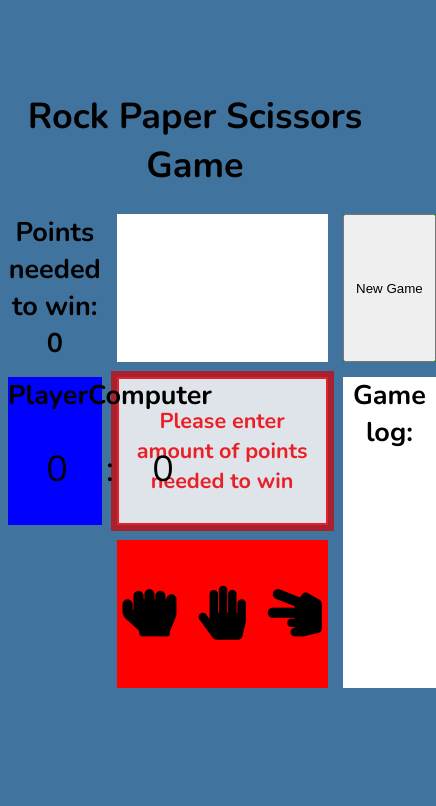
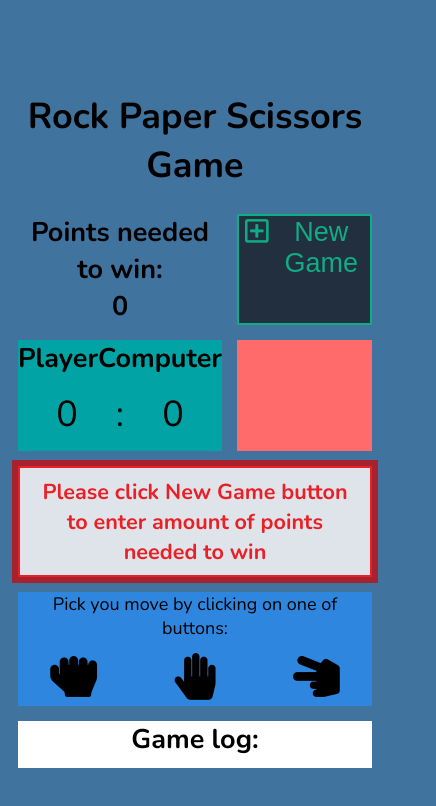
Before and after one commit to Kirdan92/rps-game, a website: page index.html in a window 390 px wide. Shown: the whole page, 436 px wide, since content can reach past the window. Drawn offline with nearby package versions, Linux system fonts and the light colour scheme.

Commit message:
Project Finished

```diff
--- a/index.html
+++ b/index.html
@@ -20,7 +20,7 @@
 			</div>
 		</div>
 		<div id="move-output-container" class="warning">
-			<div id="move-output">Please enter amount of points needed to win
+			<div id="move-output">Please click New Game button to enter amount of points needed to win
 			</div>
 			<div id="result-container"></div>
 		</div>
@@ -40,17 +40,19 @@
 			</div>
 		</div>
 		<div id="new-game-container">
-			<button id="new-game-btn">New Game</button>
+			<button id="new-game-btn"><i class="far fa-plus-square"></i>New Game</button>
 		</div>
 		<div id="log-container">
 			<h2>Game log:</h2>
 			<div class="text-container"></div>
 		</div>
 		<div id="player-move-container">
-			<button id="rock"><i class="fas fa-hand-rock"></i></button>
-			<button id="paper"><i class="fas fa-hand-paper"></i></button>
-			<button id="scissors"><i class="fas fa-hand-scissors"></i></button>
-		</div>
+			<header>Pick you move by clicking on one of buttons:</header>
+			<div id="player-move-buttons">
+				<button id="rock"><i class="fas fa-hand-rock"></i></button>
+				<button id="paper"><i class="fas fa-hand-paper"></i></button>
+				<button id="scissors"><i class="fas fa-hand-scissors"></i></button>
+			</div>
 	</div>
 	<script type="text/javascript" src="js/script.js"></script>
 </body>
--- a/js/script.js
+++ b/js/script.js
@@ -25,16 +25,19 @@
 	    compareMoves: function (cM) {
 	    	if (cM == this.win) {
 	    		console.log("you win");
+	    		document.getElementsByClassName("text-container")[0].innerHTML += "Player gets a point" + "<br>";
 	    		playerScore ++;
 	    		textplayerScore.innerText = playerScore;
 	    		resultMove = 'You get a point';
 	    	} else if (cM == this.lose) {
 	    		console.log("you lose");
+	    		document.getElementsByClassName("text-container")[0].innerHTML += "Point for Computer" + "<br>";
 	    		compScore ++;
 	    		textcompScore.innerText = compScore;
 	    		resultMove = 'Computer gets a point';
 	    	} else {
 	    		console.log("draw");
+	    		document.getElementsByClassName("text-container")[0].innerHTML += "DRAW" + "<br>";
 	    		resultMove = 'DRAW';
 	    	}
 	    }
@@ -61,11 +64,11 @@
 	    } else{
 	    	outputInfo.classList.remove("warning");
 	    	outputInfo.classList.remove("success");
-	    	output.innerText = "Pick your move"
+	    	output.innerText = "Pick your move";
 	    	pointsH2.innerText = winScore;
 	    	textplayerScore.innerText = 0;
 			textcompScore.innerText = 0;
-			compScore = 0
+			compScore = 0;
 			playerScore = 0;
 			resultContainer.innerText = '';
 	    }
@@ -81,17 +84,20 @@
 			computerMovevar = 'r';
 			console.log("Computer: Rock");
 			cMoveDisplay.innerText = "Computer plays: Rock";
+			document.getElementsByClassName("text-container")[0].innerHTML += "Computer: Rock vs ";
 			compPick = 'Rock';
 			document.getElementById("compRock").classList.remove("hide-comp-move");
 		} else if (randomFigure === 2) {
 			computerMovevar = 'p';
 			console.log("Computer: Paper");
+			document.getElementsByClassName("text-container")[0].innerHTML += "Computer: Paper vs ";
 			cMoveDisplay.innerText = "Computer plays: Paper";
 			compPick = 'Paper';
 			document.getElementById("comPaper").classList.remove("hide-comp-move");
 		} else if (randomFigure === 3) {
 			computerMovevar = 's';
 			console.log("Computer: Scissors");
+			document.getElementsByClassName("text-container")[0].innerHTML += "Computer: Scissors vs ";
 			cMoveDisplay.innerText = "Computer plays: Scissors";
 			compPick = 'Scissors';
 			document.getElementById("compScissors").classList.remove("hide-comp-move");
@@ -103,11 +109,13 @@
 	function playerMove (move) {
 		if (isNaN(winScore) || winScore === 0 || winScore == null || winScore === ''){
 			console.log("Please click New Game button to set up winning score");
+			document.getElementsByClassName("text-container")[0].innerHTML += "Please click New Game button to set up winning score" + "<br>";
 			return;
 		} else {
 			computerMove();
 			if (move == "r"){
 				console.log("Player: Rock");
+				document.getElementsByClassName("text-container")[0].innerHTML += "Player: Rock" + "<br>";
 				moveObj['pm'] = 'r';
 				moveObj['win'] = 's';
 				moveObj['lose'] = 'p';
@@ -144,12 +152,14 @@
 			document.getElementById("move-output-container").classList.add("success");
 			output.innerText = "You Win";
 			resultContainer.innerText = '';
+			var cMoveDisplay = document.getElementById("computer-move-text").innerText = "";
 		} else if (winScore == computerScore || winScore < computerScore) {
 			console.log("Computer Wins the game");
 			reset();
 			document.getElementById("move-output-container").classList.add("warning");
 			output.innerText = "You Lose, try again?"
 			resultContainer.innerText = '';
+			var cMoveDisplay = document.getElementById("computer-move-text").innerText = "";
 		} else {
 			console.log("Keep playing");
 		}
@@ -157,26 +167,9 @@
 
 	function reset() {
 		winScore = 0;
-	}
-	function textGenerate (compPick) {
-
+		var compIcons = document.getElementsByClassName("comp-pick");
+		for (var i = 0; i < compIcons.length; i++) {
+			compIcons[i].classList.add('hide-comp-move');
+		}
 	}
  })();
-
-
-
-
-
-  /*
-
-  TODO
- - wyswietlanei koncowe
- - funkcja reset po wygraniu
-  var a = {
-  'k': 'n',
-  'n': 'p',
-  'p': 'k'
-}
-
-if (a[playerPick] == randomFigure)
-*/
--- a/sass/style.scss
+++ b/sass/style.scss
@@ -14,23 +14,24 @@ body {
 	margin: 0 auto;
 	display: grid;
 	grid-template-columns: 25% 1fr 25%;
-	grid-template-rows: 1fr 1fr 1fr;
+	grid-template-rows: 1fr 1fr auto;
 	grid-template-areas:
 		"points comp new-game"
 		"score output log"
 		". player log";
 	grid-gap: 15px;
 
+
 }
 #computer-move-container {
-	background-color: #fff;
+	background-color: #ff6b6b;
 	grid-area: comp;
 	display: grid;
 	grid-template-rows: 1fr auto;
-	font-size: 1em;
+	font-size: 1.2em;
 }
 #computer-move-container i {
-	font-size: 2em;
+	font-size: 2.2em;
 
 }
 .hide-comp-move {
@@ -67,7 +68,7 @@ body {
 }
 /* Score styles*/
 #score-container {
-	background-color: blue;
+	background-color: #01a3a4;
 	grid-area: score;
 	display: grid;
 	font-size: 1em;
@@ -93,6 +94,19 @@ body {
 }
 #new-game-btn {
 	z-index: 2;
+	font-size: 1.5em;
+	color: #10ac84;
+	border: 2px solid #10ac84;
+	background: #222f3e;
+	display: flex;
+	justify-content: center;
+}
+#new-game-btn:hover {
+	color: #222f3e;
+	background: #10ac84;
+}
+#new-game-btn i {
+	margin-right: 10px;
 }
 #move-output-container {
 	background-color: #dfe4ea;
@@ -102,7 +116,7 @@ body {
 	justify-content: center;
 	align-items: center;
 	font-size: 1.2em;
-
+	padding: 0 10px;
 }
 .warning {
 	transition: color 0.45s;
@@ -118,20 +132,50 @@ body {
 	outline: 6px solid rgba(22, 148, 0, 0.7);
 	font-weight: 700;
 }
-
 #player-move-container {
-	background-color: red;
 	grid-area: player;
+	background-color: #2e86de;
+	display: flex;
+	flex-direction: column;
+	min-height: 95px;
+}
+#player-move-container header {
+	margin-bottom: 10px;
+}
+#player-move-buttons {
 	display: grid;
 	grid-template-columns: 1fr 1fr 1fr;
 	grid-gap: 10px;
 }
-#player-move-container button {
-	font-size: 3em;
+#player-move-buttons button {
+	font-size: 2.6em;
 	border: none;
 	background: none;
 }
-#player-move-container button:hover {
+#player-move-buttons button:hover {
 	color: #fff;
 	border: 1px solid #fff;
 }
+.text-container {
+	max-height: 150px;
+	font-size: 10px;
+}
+
+@media (max-width: 850px) {
+	.game-container {
+		width: 100%;
+		padding: 0 10px;
+		margin: 0 auto;
+		display: grid;
+		grid-template-columns: 1fr 1fr;
+		grid-template-rows: 1fr 1fr 1fr auto auto;
+		grid-gap-row: 20px;
+		grid-template-areas:
+			"points new-game"
+			"score comp"
+			"output output "
+			"player player"
+			"log log";
+
+	}
+}
```
Also changed, not shown: css/style.css, 1 other file.
